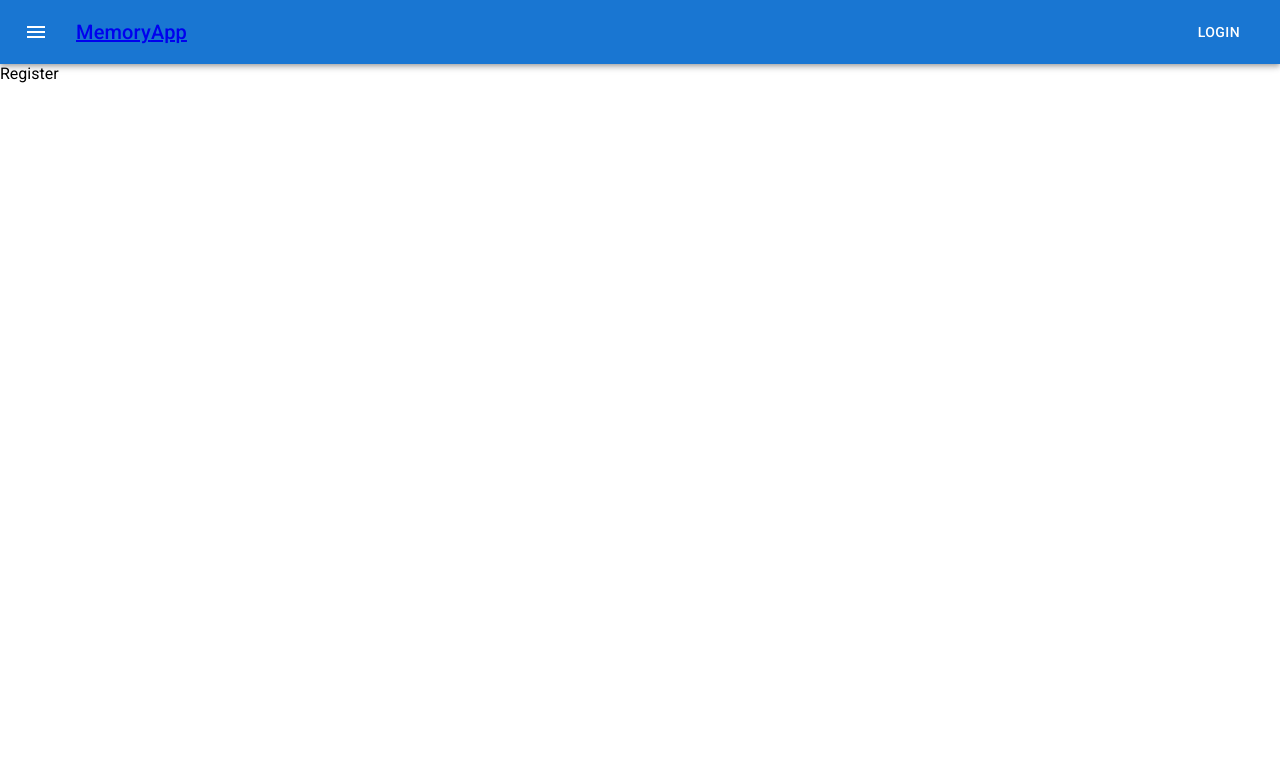
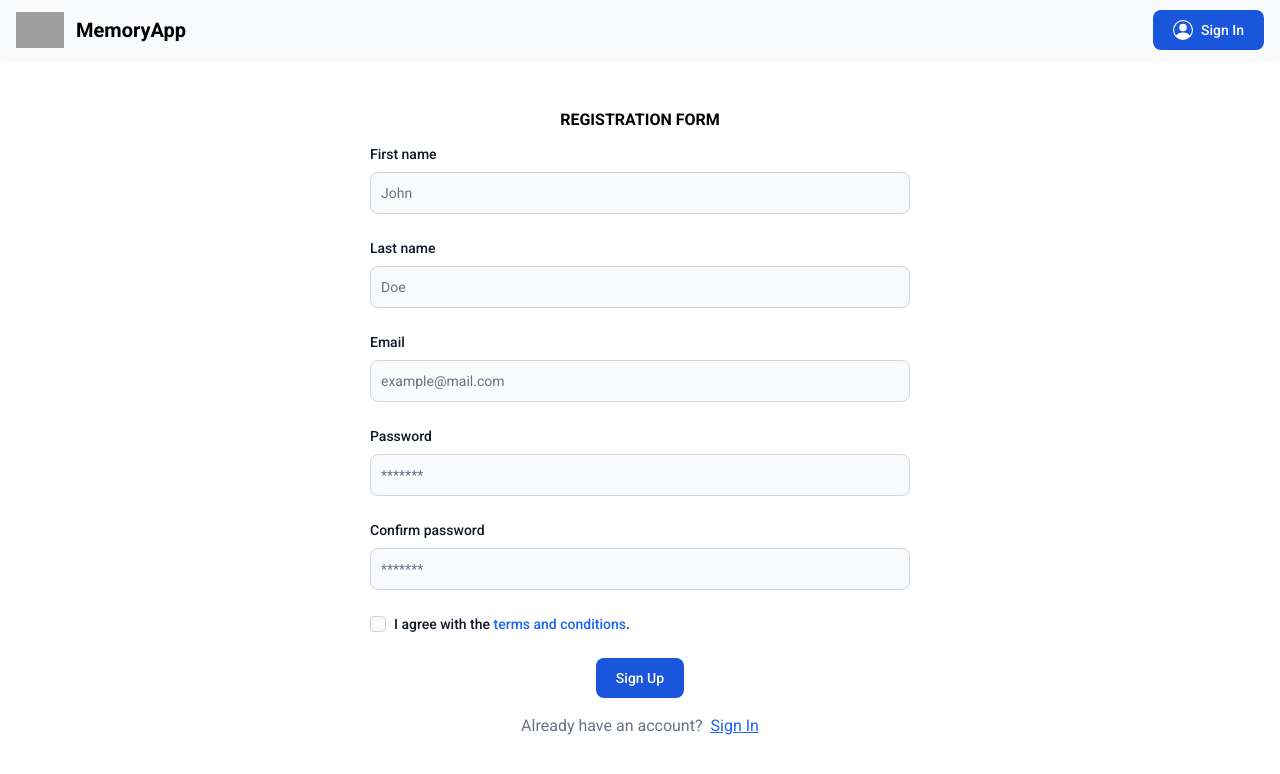
Before and after one commit to webseb00/MemoryApp, a React (Create React App) app in the folder client/: page /register in a window 1280 px wide. Shown: the top 774 px of the page. Built offline with nearby package versions, Linux system fonts and the light colour scheme; grey boxes are pictures that could not be loaded.

Commit message:
Create Register and Login components

```diff
--- /dev/null
+++ b/client/postcss.config.js
@@ -0,0 +1,6 @@
+module.exports = {
+  plugins: {
+    tailwindcss: {},
+    autoprefixer: {},
+  },
+}
--- a/client/src/components/Header.jsx
+++ b/client/src/components/Header.jsx
@@ -1,46 +1,27 @@
-import * as React from 'react';
-import AppBar from '@mui/material/AppBar';
-import Box from '@mui/material/Box';
-import Toolbar from '@mui/material/Toolbar';
-import Typography from '@mui/material/Typography';
-import Button from '@mui/material/Button';
-import IconButton from '@mui/material/IconButton';
-import MenuIcon from '@mui/icons-material/Menu';
-
 import { Link } from 'react-router-dom'
+import { BsPersonCircle } from 'react-icons/bs'
 
 const Header = () => {
   return (
-    <Box sx={{ flexGrow: 1 }}>
-      <AppBar position="static">
-        <Toolbar>
-          <IconButton
-            size="large"
-            edge="start"
-            color="inherit"
-            aria-label="menu"
-            sx={{ mr: 2 }}
-          >
-            <MenuIcon />
-          </IconButton>
-          <Typography
-            variant="h6"
-            component={Link}
-            to="/"
-            sx={{ flexGrow: 1 }}
-          >
-            Memory<span>App</span>
-          </Typography>
-          <Button
-            size="medium"
-            variant="inherit"
-            component={Link}
-            to="/login"
-          >Login</Button>
-        </Toolbar>
-      </AppBar>
-    </Box>
-  );
+    <nav className="bg-slate-50 shadow-sm border-gray-200 px-2 sm:px-4 py-2.5 rounded dark:bg-gray-900">
+      <div className="container flex flex-wrap justify-between items-center mx-auto">
+        <Link to="/" className="flex items-center">
+            <img src="https://flowbite.com/docs/images/logo.svg" className="mr-3 h-6 sm:h-9" alt="Flowbite Logo" />
+            <span className="self-center text-xl font-semibold whitespace-nowrap dark:text-white">
+              MemoryApp
+            </span>
+        </Link>
+        <div className="flex md:order-2">
+            <Link to="/login">
+              <button type="button" className="text-white bg-blue-700 hover:bg-blue-800 focus:ring-4 focus:outline-none focus:ring-blue-300 font-medium rounded-lg text-sm px-5 py-2.5 text-center mr-3 md:mr-0 dark:bg-blue-600 dark:hover:bg-blue-700 dark:focus:ring-blue-800 flex items-center">
+                <BsPersonCircle className="mr-2 text-xl" />
+                Sign In
+              </button>
+            </Link>
+        </div>
+      </div>
+    </nav>
+  )
 }
 
 export default Header
--- a/client/src/index.css
+++ b/client/src/index.css
@@ -1,4 +1,8 @@
 @import url('https://fonts.googleapis.com/css?family=Roboto:300,400,500,700&display=swap');
+
+@tailwind base;
+@tailwind components;
+@tailwind utilities;
 
 *,
 *::before,
--- a/client/src/pages/Login.jsx
+++ b/client/src/pages/Login.jsx
@@ -1,8 +1,78 @@
-import React from 'react'
+import { useState } from 'react'
+import { useNavigate, Link } from 'react-router-dom'
 
 const Login = () => {
+
+  const [error, setError] = useState({ isSet: false, msg: '' })
+  const [form, setForm] = useState({
+    email: '',
+    password: ''
+  })
+  const { email, password } = form
+
+  const handleChange = e => {
+    setForm({ ...form, [e.target.name]: e.target.value })
+  }
+
+  const handleSubmit = e => {
+    e.preventDefault();
+
+    if(error.isSet) setError({ isSet: false, msg: '' })
+
+    if(!email || !password) {
+      setError({ isSet: true, msg: 'Fields can not be empty!' })
+      return
+    }
+
+  }
+
   return (
-    <div>Login</div>
+    <form className="max-w-[540px] mx-auto my-[3rem]">
+      <div className="mb-6">
+        <label
+          className="block mb-2 text-sm font-medium text-gray-900 dark:text-gray-300"
+          >
+          Email
+        </label>
+        <input
+          type="email"
+          name="email"
+          value={email}
+          onChange={handleChange}
+          className="bg-gray-50 border border-gray-300 text-gray-900 text-sm rounded-lg focus:ring-blue-500 focus:border-blue-500 block w-full p-2.5 dark:bg-gray-700 dark:border-gray-600 dark:placeholder-gray-400 dark:text-white dark:focus:ring-blue-500 dark:focus:border-blue-500"
+          placeholder="example@mail.com"
+          required
+        />
+      </div>
+      <div className="mb-6">
+        <label
+          className="block mb-2 text-sm font-medium text-gray-900 dark:text-gray-300"
+          >
+          Password
+        </label>
+        <input
+          type="password"
+          name="password"
+          value={password}
+          onChange={handleChange}
+          className="bg-gray-50 border border-gray-300 text-gray-900 text-sm rounded-lg focus:ring-blue-500 focus:border-blue-500 block w-full p-2.5 dark:bg-gray-700 dark:border-gray-600 dark:placeholder-gray-400 dark:text-white dark:focus:ring-blue-500 dark:focus:border-blue-500"
+          placeholder="*******"
+          required
+        />
+      </div>
+      <div className="flex flex-col justify-center items-center">
+        <button
+          type="submit"
+          onClick={handleSubmit}
+          className="text-white bg-blue-700 hover:bg-blue-800 focus:ring-4 focus:outline-none focus:ring-blue-300 font-medium rounded-lg text-sm w-full sm:w-auto px-5 py-2.5 text-center dark:bg-blue-600 dark:hover:bg-blue-700 dark:focus:ring-blue-800">
+          Sign In
+        </button>
+        <p className="my-4 text-gray-500">
+          You don't have an account?
+          <Link to="/register" className="text-blue-600 underline ml-2">Sign Up</Link>
+        </p>
+      </div>
+    </form>
   )
 }
 
--- a/client/src/pages/Register.jsx
+++ b/client/src/pages/Register.jsx
@@ -1,8 +1,166 @@
-import React from 'react'
+import { useState } from 'react'
+import { useNavigate, Link } from 'react-router-dom'
 
 const Register = () => {
+
+  const [error, setError] = useState({ isSet: false, msg: '' })
+
+  const [form, setForm] = useState({
+    firstName: '',
+    lastName: '',
+    email: '',
+    password: '',
+    password2: ''
+  })
+  const { firstName, lastName, email, password, password2 } = form
+
+  const [terms, setTerms] = useState(false)
+
+  const handleChange = e => {
+    setForm({ ...form, [e.target.name]: e.target.value })
+  }
+
+  const handleSubmit = e => {
+    e.preventDefault();
+
+    if(error.isSet) setError({ isSet: false, msg: '' })
+
+    if(!firstName || !lastName || !email || !password || !password2) {
+      setError({ isSet: true, msg: 'Input fields can not be empty.' })
+      return
+    }
+
+    if(password !== password2) {
+      setError({ isSet: true, msg: 'Passwords must be the same.' })
+      return
+    }
+
+    if(!terms) {
+      setError({ isSet: true, msg: 'Please agree with terms and conditions.' })
+      return
+    }
+
+  }
+
+  // return (
+  //   <div className="max-w-[540px] mx-auto my-[3rem]">
+
+  //   </div>
+  // )
+
   return (
-    <div>Register</div>
+    <form className="max-w-[540px] mx-auto my-[3rem]">
+      <h4 className="text-center uppercase font-semibold my-3">Registration form</h4>
+      <div className="mb-6">
+        <label
+          className="block mb-2 text-sm font-medium text-gray-900 dark:text-gray-300"
+          >
+          First name
+        </label>
+        <input
+          type="text"
+          name="firstName"
+          value={firstName}
+          onChange={handleChange}
+          className="bg-gray-50 border border-gray-300 text-gray-900 text-sm rounded-lg focus:ring-blue-500 focus:border-blue-500 block w-full p-2.5 dark:bg-gray-700 dark:border-gray-600 dark:placeholder-gray-400 dark:text-white dark:focus:ring-blue-500 dark:focus:border-blue-500"
+          placeholder="John"
+          required
+        />
+      </div>
+      <div className="mb-6">
+        <label
+          className="block mb-2 text-sm font-medium text-gray-900 dark:text-gray-300"
+          >
+          Last name
+        </label>
+        <input
+          type="text"
+          name="lastName"
+          value={lastName}
+          onChange={handleChange}
+          className="bg-gray-50 border border-gray-300 text-gray-900 text-sm rounded-lg focus:ring-blue-500 focus:border-blue-500 block w-full p-2.5 dark:bg-gray-700 dark:border-gray-600 dark:placeholder-gray-400 dark:text-white dark:focus:ring-blue-500 dark:focus:border-blue-500"
+          placeholder="Doe"
+          required
+        />
+      </div>
+      <div className="mb-6">
+        <label
+          className="block mb-2 text-sm font-medium text-gray-900 dark:text-gray-300"
+          >
+          Email
+        </label>
+        <input
+          type="email"
+          name="email"
+          value={email}
+          onChange={handleChange}
+          className="bg-gray-50 border border-gray-300 text-gray-900 text-sm rounded-lg focus:ring-blue-500 focus:border-blue-500 block w-full p-2.5 dark:bg-gray-700 dark:border-gray-600 dark:placeholder-gray-400 dark:text-white dark:focus:ring-blue-500 dark:focus:border-blue-500"
+          placeholder="example@mail.com"
+          required
+        />
+      </div>
+      <div className="mb-6">
+        <label
+          className="block mb-2 text-sm font-medium text-gray-900 dark:text-gray-300"
+          >
+          Password
+        </label>
+        <input
+          type="password"
+          name="password"
+          value={password}
+          onChange={handleChange}
+          className="bg-gray-50 border border-gray-300 text-gray-900 text-sm rounded-lg focus:ring-blue-500 focus:border-blue-500 block w-full p-2.5 dark:bg-gray-700 dark:border-gray-600 dark:placeholder-gray-400 dark:text-white dark:focus:ring-blue-500 dark:focus:border-blue-500"
+          placeholder="*******"
+          required
+        />
+      </div>
+      <div className="mb-6">
+        <label
+          className="block mb-2 text-sm font-medium text-gray-900 dark:text-gray-300"
+          >
+          Confirm password
+        </label>
+        <input
+          type="password"
+          name="password2"
+          value={password2}
+          onChange={handleChange}
+          className="bg-gray-50 border border-gray-300 text-gray-900 text-sm rounded-lg focus:ring-blue-500 focus:border-blue-500 block w-full p-2.5 dark:bg-gray-700 dark:border-gray-600 dark:placeholder-gray-400 dark:text-white dark:focus:ring-blue-500 dark:focus:border-blue-500"
+          placeholder="*******"
+          required
+        />
+      </div>
+      <div className="flex items-start mb-6">
+        <div className="flex items-center h-5">
+        <input
+          type="checkbox"
+          onChange={(e) => setTerms(!terms)}
+          value={terms}
+          className="w-4 h-4 bg-gray-50 rounded border border-gray-300 focus:ring-3 focus:ring-blue-300 dark:bg-gray-700 dark:border-gray-600 dark:focus:ring-blue-600 dark:ring-offset-gray-800"
+          required
+        />
+        </div>
+        <label className="ml-2 text-sm font-medium text-gray-900 dark:text-gray-400">I agree with the <a href="#" className="text-blue-600 hover:underline dark:text-blue-500">terms and conditions</a>.</label>
+      </div>
+      <div className="flex flex-col justify-center items-center">
+        <button
+          type="submit"
+          onClick={handleSubmit}
+          className="text-white bg-blue-700 hover:bg-blue-800 focus:ring-4 focus:outline-none focus:ring-blue-300 font-medium rounded-lg text-sm w-full sm:w-auto px-5 py-2.5 text-center dark:bg-blue-600 dark:hover:bg-blue-700 dark:focus:ring-blue-800">
+          Sign Up
+        </button>
+        {error.isSet && (
+          <div className="my-4">
+            <p className="text-center text-red-600 text-lg">{error.msg}</p>
+          </div>
+        )}
+        <p className="my-4 text-gray-500">
+          Already have an account?
+          <Link to="/login" className="text-blue-600 underline ml-2">Sign In</Link>
+        </p>
+      </div>
+    </form>
   )
 }
 
--- /dev/null
+++ b/client/tailwind.config.js
@@ -0,0 +1,13 @@
+/** @type {import('tailwindcss').Config} */
+module.exports = {
+  content: [
+    "./src/**/*.{js,jsx,ts,tsx}",
+    'node_modules/flowbite-react/**/*.{js,jsx,ts,tsx}'
+  ],
+  theme: {
+    extend: {},
+  },
+  plugins: [
+    require('flowbite/plugin')
+  ]
+}
```
Also changed, not shown: client/package.json (+8 -4 lines), 1 other file (tests, documents, lock files or other folders).
